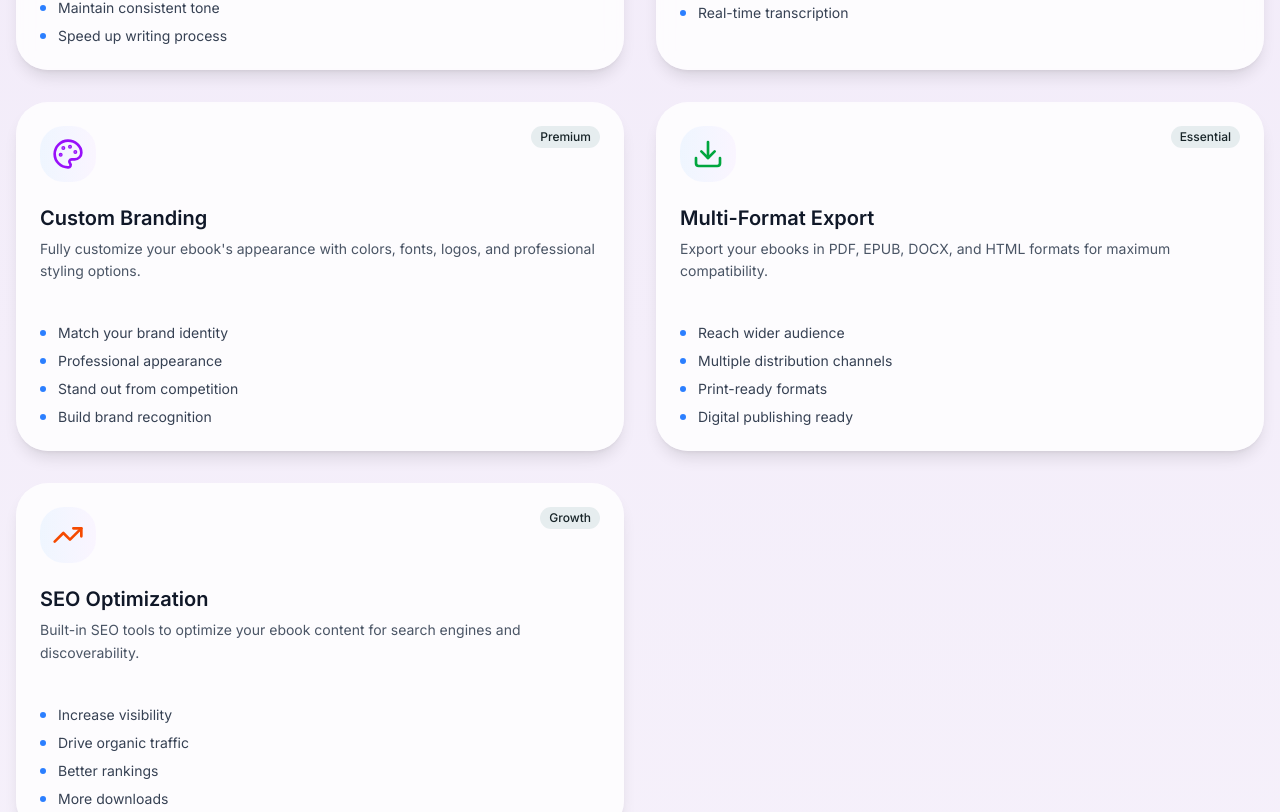
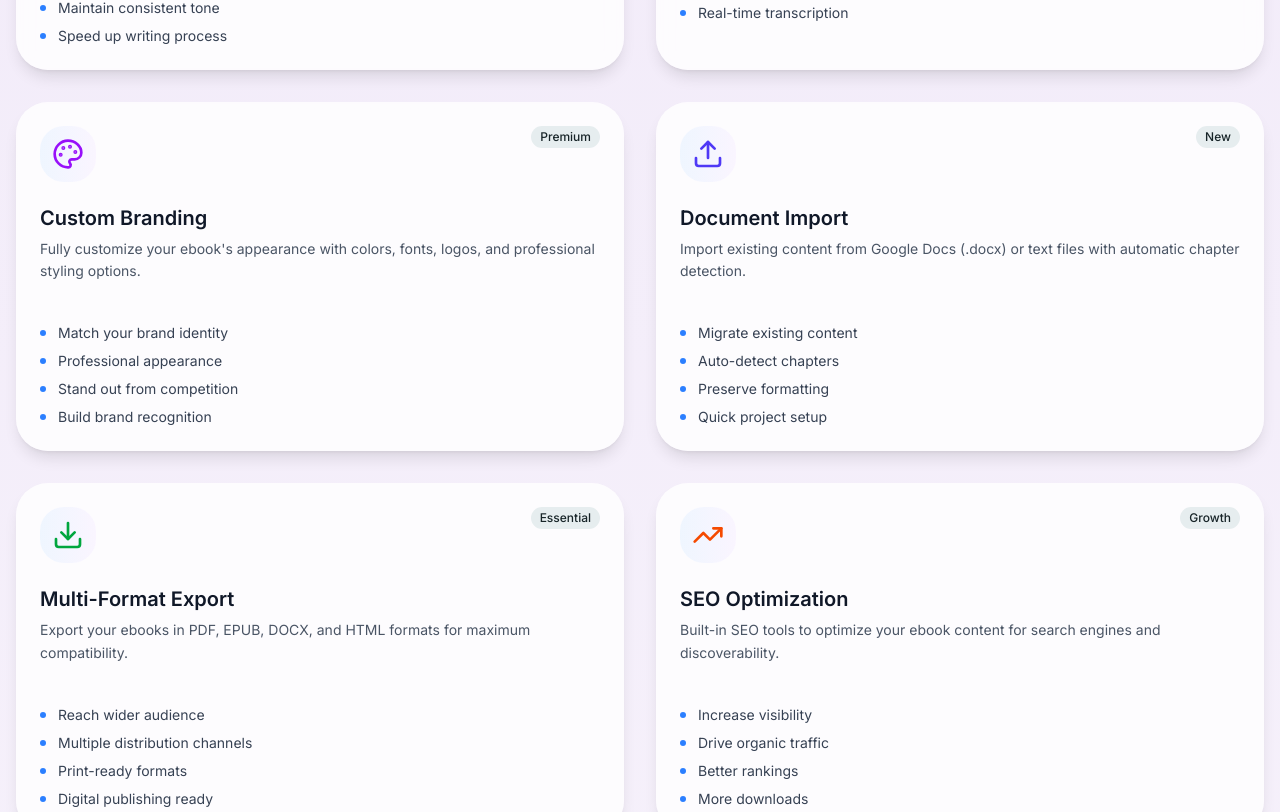
Before and after one commit to Sam-May-Futurelab/influencer-publishin, a React (Vite) app: page /features in a window 1280 px wide. Shown: the part 1096-1908 px from the top of the page. Built offline with nearby package versions, Linux system fonts and the light colour scheme; no server answers.

Commit message:
Add H3 support to import & update Features page
- Import now splits on H2 OR H3 headings (not just H2)
- Updated UI labels to show 'Heading 2/3' option
- Added Document Import feature to Features page
- Better flexibility for different document structures

```diff
--- a/src/components/Dashboard.tsx
+++ b/src/components/Dashboard.tsx
@@ -679,10 +679,10 @@ export function Dashboard({
               <div className="flex items-center justify-between">
                 <div className="space-y-0.5">
                   <Label htmlFor="split-h2" className="text-sm font-medium cursor-pointer">
-                    Also split on Heading 2
+                    Also split on Heading 2/3
                   </Label>
                   <p className="text-xs text-muted-foreground">
-                    Create new chapters for both Heading 1 and Heading 2 styles
+                    Create new chapters for Heading 1, 2, and 3 styles
                   </p>
                 </div>
                 <Switch
@@ -704,7 +704,7 @@ export function Dashboard({
                       Chapter Detection
                     </p>
                     <p className="text-blue-900 dark:text-blue-100 mt-1 leading-relaxed">
-                      Use <strong>Heading 1</strong> style for chapter titles{splitOnH2 && <> or <strong>Heading 2</strong></>}.
+                      Use <strong>Heading 1</strong> style for chapter titles{splitOnH2 && <> or <strong>Heading 2/3</strong></>}.
                       All content under each heading becomes that chapter's content.
                     </p>
                   </div>
--- a/src/components/FeaturesPage.tsx
+++ b/src/components/FeaturesPage.tsx
@@ -7,7 +7,7 @@ import { Separator } from './ui/separator';
 import { LandingHeader } from './LandingHeader';
 import { LandingFooter } from './LandingFooter';
 import { SEO, createSoftwareApplicationSchema, createBreadcrumbSchema } from './SEO';
-import { Sparkles, BookOpen, Palette, Target, Zap, Shield, Globe, Users, Clock, Download, Share2, TrendingUp, Brain, Eye, Layers, MousePointer, Smartphone, Cloud, Mic, Star } from 'lucide-react';
+import { Sparkles, BookOpen, Palette, Target, Zap, Shield, Globe, Users, Clock, Download, Share2, TrendingUp, Brain, Eye, Layers, MousePointer, Smartphone, Cloud, Mic, Star, Upload } from 'lucide-react';
 import { useAuth } from '@/hooks/use-auth';
 
 export default function FeaturesPage() {
@@ -35,6 +35,13 @@ export default function FeaturesPage() {
       description: "Fully customize your ebook's appearance with colors, fonts, logos, and professional styling options.",
       benefits: ["Match your brand identity", "Professional appearance", "Stand out from competition", "Build brand recognition"],
       badge: "Premium"
+    },
+    {
+      icon: <Upload className="h-8 w-8 text-indigo-600" />,
+      title: "Document Import",
+      description: "Import existing content from Google Docs (.docx) or text files with automatic chapter detection.",
+      benefits: ["Migrate existing content", "Auto-detect chapters", "Preserve formatting", "Quick project setup"],
+      badge: "New"
     },
     {
       icon: <Download className="h-8 w-8 text-green-600" />,
--- a/src/lib/import.ts
+++ b/src/lib/import.ts
@@ -9,7 +9,7 @@ export interface ImportResult {
 }
 
 export interface ImportOptions {
-  splitOnH2?: boolean; // If true, H2 headings also create new chapters
+  splitOnH2?: boolean; // If true, H2 and H3 headings also create new chapters
 }
 
 /**
@@ -97,8 +97,8 @@ function parseHTMLIntoChapters(html: string, splitOnH2: boolean = false): Chapte
     console.log(`  ${index}. <${tagName}>: "${text}"`);
 
     // H1 = New chapter (always)
-    // H2 = New chapter (if splitOnH2 is true)
-    const isNewChapter = tagName === 'h1' || (splitOnH2 && tagName === 'h2');
+    // H2/H3 = New chapter (if splitOnH2 is true)
+    const isNewChapter = tagName === 'h1' || (splitOnH2 && (tagName === 'h2' || tagName === 'h3'));
 
     if (isNewChapter) {
       console.log(`    ✅ Creating new chapter from <${tagName}>`);
```
